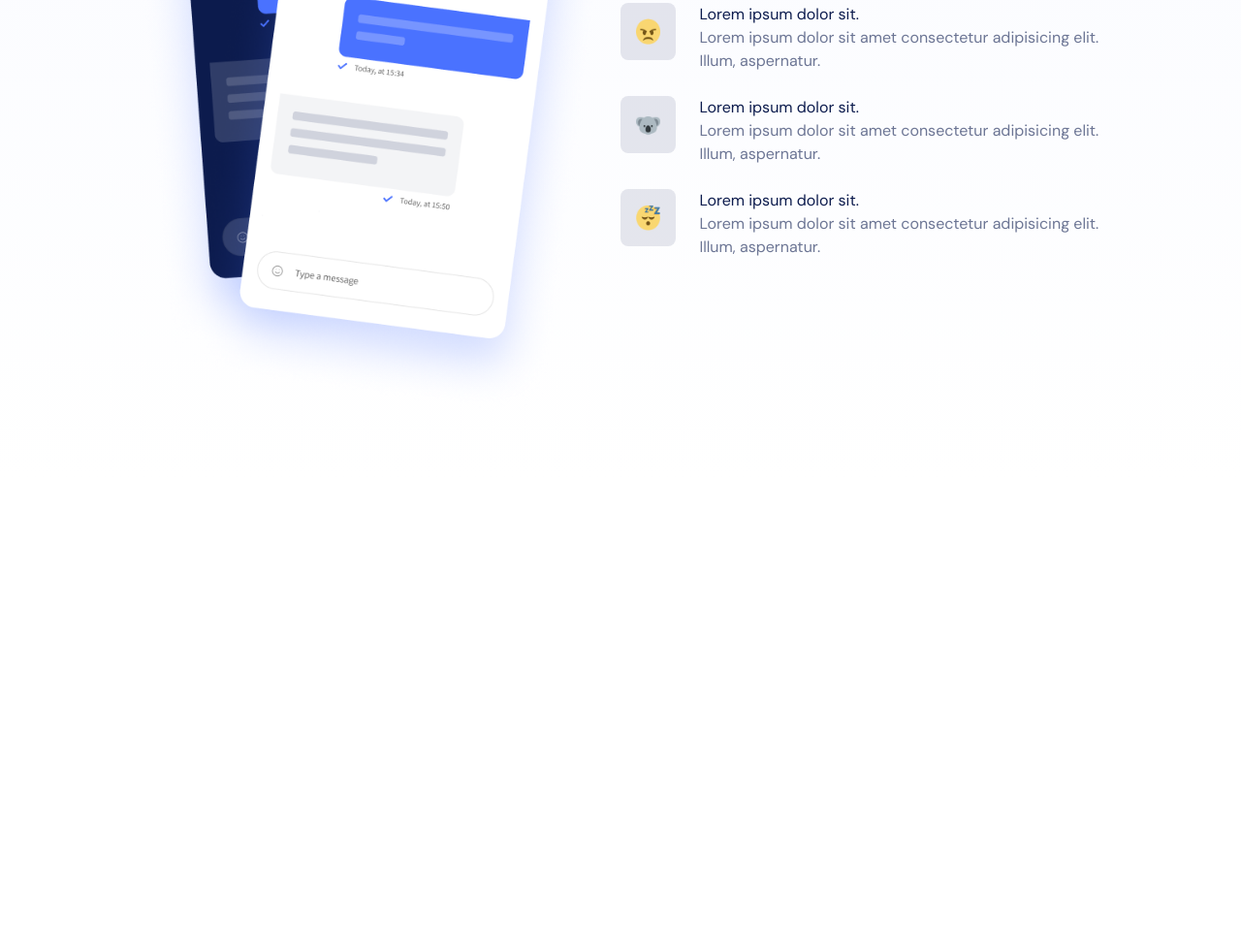
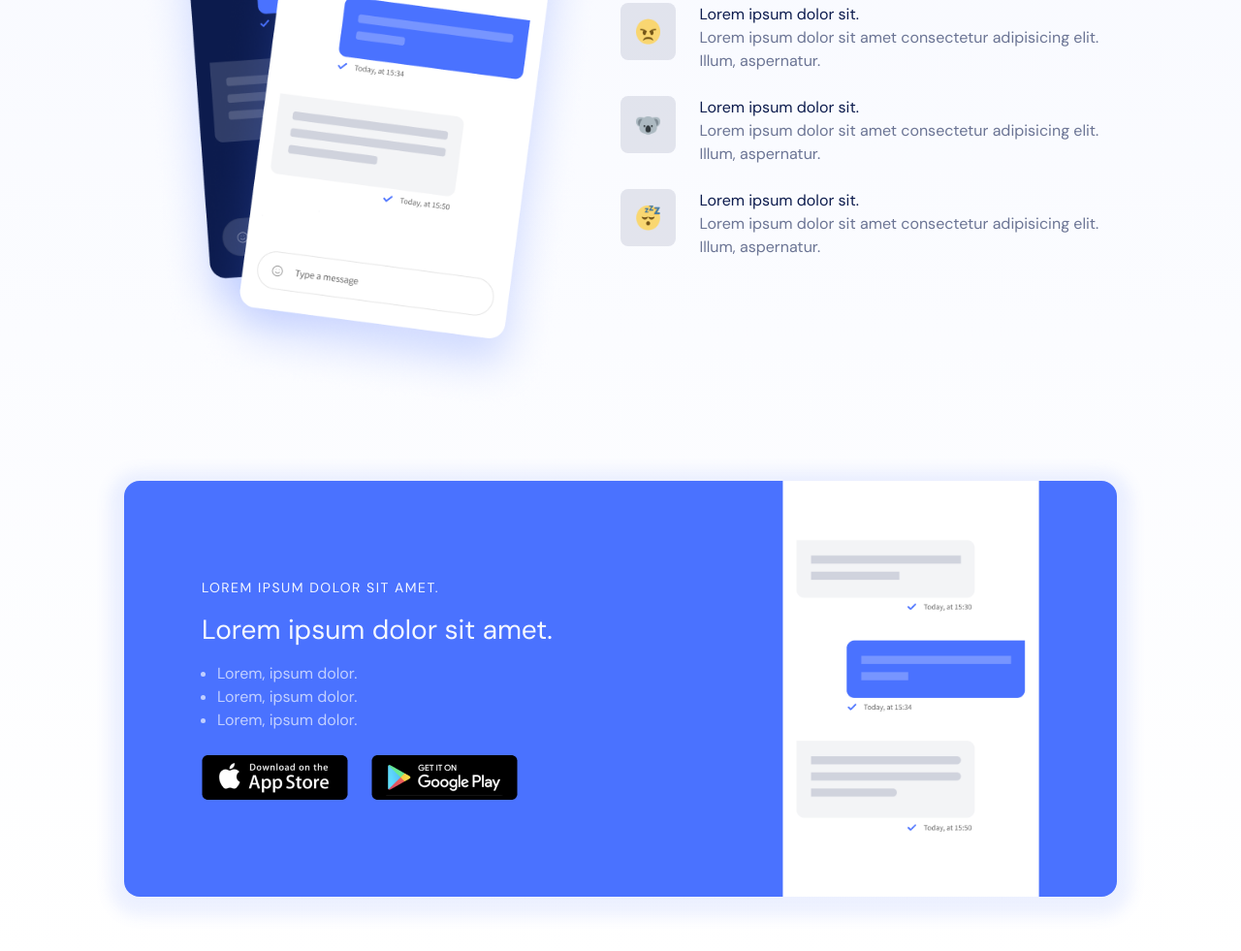
Before and after one commit to eliptik1/product-landing-page, a plain HTML site: page index.html in a window 1280 px wide. Shown: the part 1799-2780 px from the top of the page at 97% size. Before the commit the page ends 2295 px from the top, so only its background shows below. Drawn offline with Linux system fonts and the light colour scheme.

Commit message:
Add store links

```diff
--- a/index.html
+++ b/index.html
@@ -177,6 +177,26 @@
                 </div>
             </div>
         </section>
+        <section id="stores">
+            <div class="section-introduction">
+                <h3 class="section-sub-title">
+                    Lorem ipsum dolor sit amet.
+                </h3>
+                <h2 class="section-title">
+                    Lorem ipsum dolor sit amet.
+                </h2>
+                <ul class="section-description">
+                    <li>Lorem, ipsum dolor.</li>
+                    <li>Lorem, ipsum dolor.</li>
+                    <li>Lorem, ipsum dolor.</li>
+                </ul>
+            </div>
+            <div class="section-body">
+                <img src="./assets/app-store.png" alt="App store">
+                <img src="./assets/android.png" alt="Android">
+            </div>
+            <img class="store-image" src="./assets/download-app.png" alt="Download">
+        </section>
     </div>
 </body>
 
--- a/styles/main.css
+++ b/styles/main.css
@@ -251,3 +251,44 @@ section .section-title {
 #features-vertical .feature-item-body h3{
     color: var(--dark);
 }
+
+/* Stores */
+
+#stores {
+    background-color: var(--primary);
+    padding: 100px 80px;
+    border-radius: 16px;
+    box-shadow: var(--primary-shadow);
+    position: relative;
+}
+
+#stores .section-introduction {
+    margin: unset;
+    color: var(--white);
+    text-align: left;
+}
+
+#stores .section-introduction ul {
+    list-style: disc;
+    margin-left: 16px;
+    opacity: 0.7;
+}
+
+#stores .section-introduction h3,
+#stores .section-introduction h2 {
+    color: var(--white);
+}
+
+#stores .section-body {
+    display: flex;
+    gap: 24px;
+    margin-top: 24px;
+}
+
+#stores .store-image {
+    position: absolute;
+    right: 80px;
+    top: 0;
+    bottom: 0;
+    max-height: 100%;
+}
```
Also changed, not shown: 1 other file.
